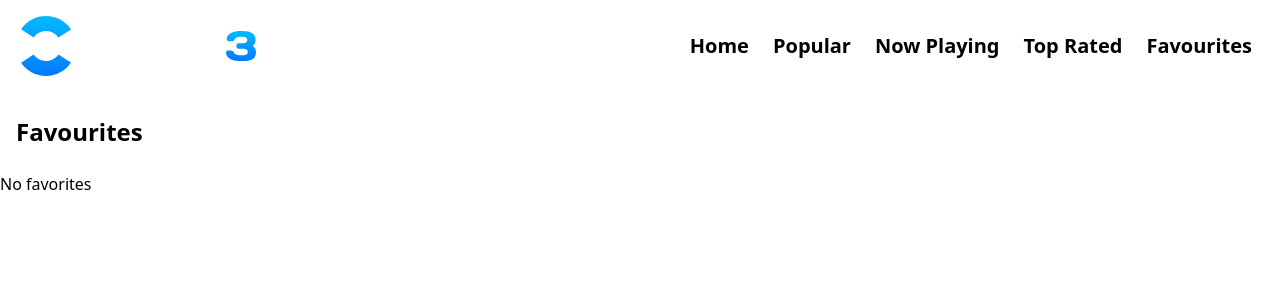
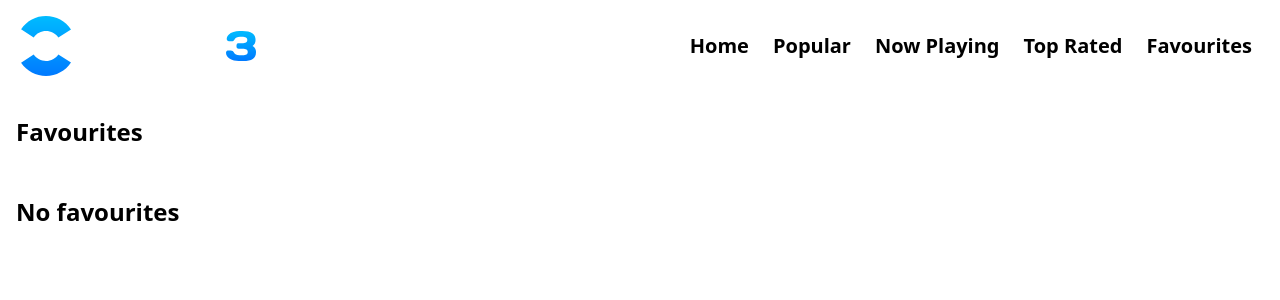
Before and after one commit to CDamianS/movie-db, a React (Create React App) app: page /favourites in a window 1280 px wide. Shown: the top 300 px of the page. Built offline with nearby package versions, Linux system fonts and the light colour scheme; what @catppuccin/tailwindcss would draw is missing.

Commit message:
No favourites message

```diff
--- a/src/views/Favourites/Favourites.tsx
+++ b/src/views/Favourites/Favourites.tsx
@@ -57,7 +57,9 @@ const Favourites: React.FC = () => {
                         ))}
                 </div>
             ) : (
-                <div className="title-popular">No favorites</div>
+                <div className="flex p-6 px-4 font-sans- text-2xl font-semibold text-ctp-text">
+                    No favourites
+                </div>
             )}
         </div>
     );
```
